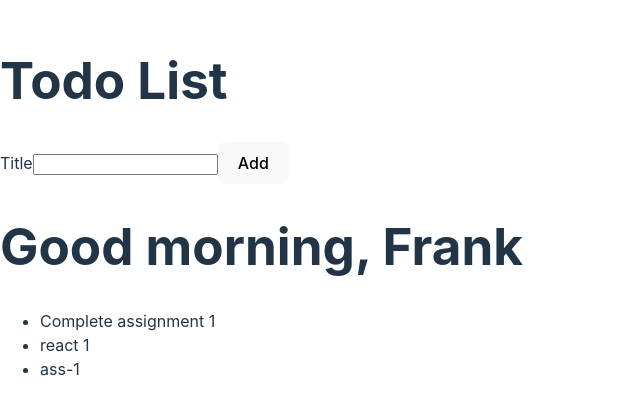
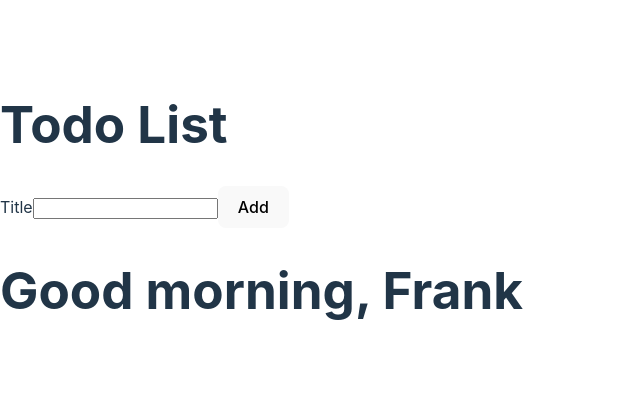
Before and after one commit to EphremAlebachew/react-todo, a React (Vite) app: page / in a window 1280 px wide. Shown: the part 193-608 px from the top of the page, without its empty margins (0-640 px from the left). Built offline with nearby package versions, Linux system fonts and the light colour scheme.

Commit message:
ass-3-1-with-vite

```diff
--- a/src/App.jsx
+++ b/src/App.jsx
@@ -1,13 +1,14 @@
-import React from "react";
+import React,{useState} from "react";
 import TodoList from "./Todolist/TodoList";
 import AddTodoForm from "./AddTodoForm/AddTodoForm";
 function App() {
+  const [todoList, setTodoList] = useState([]);
   return (
     <div>
       <h1>Todo List</h1>
 
       <AddTodoForm />
-      <TodoList />
+      <TodoList  todoList={todoList}/>
     </div>
   );
 }
--- a/src/Todolist/TodoList.jsx
+++ b/src/Todolist/TodoList.jsx
@@ -1,23 +1,29 @@
 import React from 'react'
-const List = [
-    { id: 1 ,title:"Complete assignment 1"},
-    { id: 2, title:" react 1" },
-    { id: 3,title:" ass-1" },
-];
+
 const greetings = "Good morning";
 
- function TodoList() {
+ function TodoList(props) {
   return (
     <div>
       <h1>{greetings}, Frank</h1>
       <ul>
-        {List.map(list => (
-          <li key={list.id}>{list.title}</li>
 
-        ))}
+          {props.todoList.map(todo => (
+            <li key={todo.id}>{todo.title}</li>
+          ))}
+
 
       </ul>
     </div>
   )
 }
 export default TodoList;
+
+// const List = [
+//     { id: 1 ,title:"Complete assignment 1"},
+//     { id: 2, title:" react 1" },
+//     { id: 3,title:" ass-1" },
+// ];
+
+{/* {List.map(list => (
+          <li key={list.id}>{list.title}</li> */}
```
